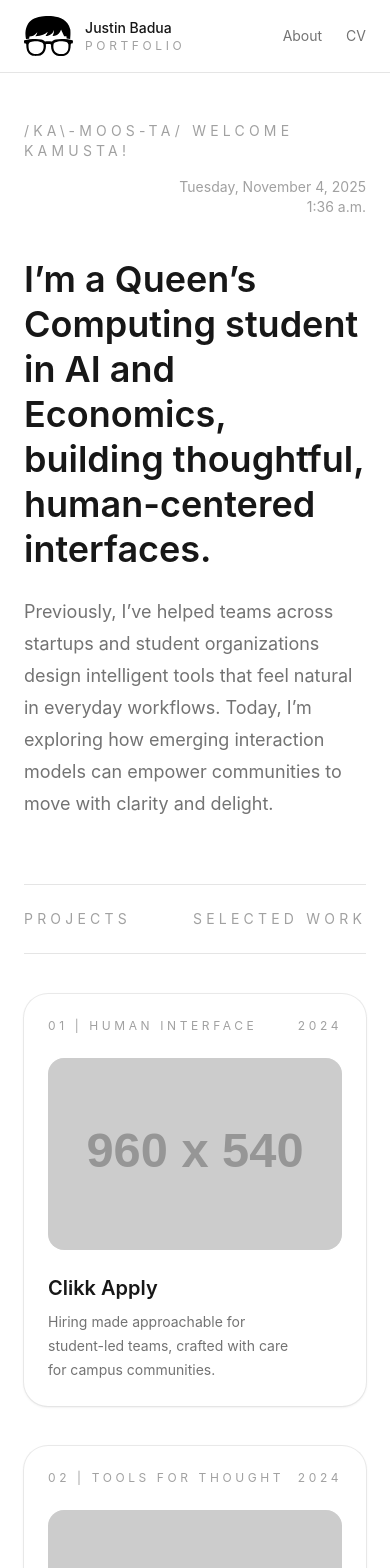
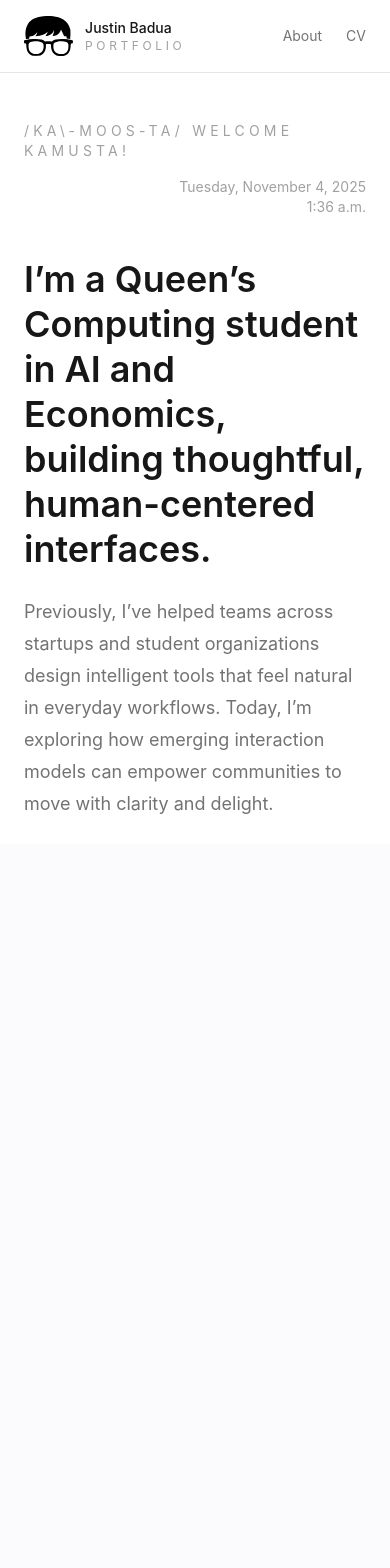
Before and after one commit to justinbaduaa/justin-badua-portfolio, a React (Vite) app: page / in a window 390 px wide. Shown: the top 1568 px of the page. After the commit the page ends 844 px from the top, so only its background shows below. Built offline with nearby package versions, Linux system fonts and the light colour scheme.

Commit message:
Refactor layout and styling for improved responsiveness and overflow handling. Updated AppLayout and Sidebar components to manage screen height and overflow properties. Adjusted ProjectCard and Home components for consistent spacing and layout. Enhanced global CSS to prevent horizontal overflow.

```diff
--- a/src/components/AppLayout.jsx
+++ b/src/components/AppLayout.jsx
@@ -3,10 +3,10 @@ import Sidebar from "./Sidebar.jsx";
 
 const AppLayout = () => {
   return (
-    <div className="min-h-screen bg-white text-neutral-900">
+    <div className="h-screen bg-white text-neutral-900 overflow-hidden">
       <Sidebar />
-      <div className="flex w-full flex-1 flex-col lg:ml-72">
-        <header className="flex items-center justify-between border-b border-neutral-200 px-6 py-4 lg:hidden">
+      <div className="flex h-screen w-full flex-1 flex-col lg:ml-72">
+        <header className="flex shrink-0 items-center justify-between border-b border-neutral-200 px-6 py-4 lg:hidden">
           <NavLink to="/" className="flex items-center gap-3">
             <img
               src="/JB-Glasses.svg"
@@ -44,7 +44,7 @@ const AppLayout = () => {
           </nav>
         </header>
 
-        <main className="flex-1 overflow-y-auto">
+        <main className="flex-1 overflow-y-auto overflow-x-hidden">
           <Outlet />
         </main>
       </div>
--- a/src/components/ProjectCard.jsx
+++ b/src/components/ProjectCard.jsx
@@ -12,7 +12,7 @@ const ProjectCard = ({
   return (
     <NavLink
       to={to}
-      className="group relative flex h-full flex-col overflow-hidden rounded-3xl bg-white p-6 shadow-sm ring-1 ring-neutral-200/80 transition duration-300 hover:-translate-y-1 hover:shadow-lg hover:ring-neutral-300"
+      className="group relative flex h-full flex-col rounded-3xl bg-white p-6 shadow-sm ring-1 ring-neutral-200/80 transition duration-300 hover:-translate-y-1 hover:shadow-lg hover:ring-neutral-300"
     >
       <div className="flex items-start justify-between text-xs uppercase tracking-[0.3em] text-neutral-400">
         <span>
@@ -37,9 +37,9 @@ const ProjectCard = ({
           )}
         </div>
 
-        <div className="space-y-2 text-neutral-600">
+        <div className="space-y-2">
           <h3 className="text-xl font-semibold text-neutral-900">{title}</h3>
-          <p className="max-w-[28ch] text-sm leading-6 text-neutral-500">
+          <p className="text-sm leading-6 text-neutral-500">
             {description}
           </p>
         </div>
--- a/src/components/Sidebar.jsx
+++ b/src/components/Sidebar.jsx
@@ -48,7 +48,7 @@ const linkBaseStyles =
 
 const Sidebar = () => {
   return (
-    <aside className="hidden h-screen w-72 shrink-0 border-r border-neutral-200 bg-white px-8 py-10 lg:fixed lg:left-0 lg:inset-y-0 lg:flex lg:flex-col lg:justify-between lg:overflow-y-auto">
+    <aside className="hidden h-screen w-72 shrink-0 border-r border-neutral-200 bg-white px-8 py-10 lg:fixed lg:left-0 lg:inset-y-0 lg:flex lg:flex-col lg:justify-between lg:overflow-hidden">
       <div className="space-y-10">
         <div className="space-y-4">
           <NavLink to="/" className="inline-block">
--- a/src/index.css
+++ b/src/index.css
@@ -9,7 +9,14 @@
   text-rendering: optimizeLegibility;
 }
 
+html,
 body {
   margin: 0;
+  padding: 0;
+  height: 100%;
+  overflow-x: hidden;
+}
+
+body {
   min-height: 100vh;
 }
--- a/src/pages/Home.jsx
+++ b/src/pages/Home.jsx
@@ -61,7 +61,7 @@ const Home = () => {
   }).format(currentTime);
 
   return (
-    <div className="min-h-screen bg-transparent px-6 pb-24 pt-12 text-neutral-900 sm:px-10 lg:px-16">
+    <div className="min-h-screen w-full bg-transparent px-6 pb-24 pt-12 text-neutral-900 sm:px-10 lg:px-16">
       <header className="mb-16 space-y-10">
         <div className="flex flex-col gap-4 text-neutral-500 lg:flex-row lg:items-center lg:justify-between">
           <p className="text-sm uppercase tracking-[0.3em] text-neutral-400">
@@ -92,7 +92,7 @@ const Home = () => {
           <span>Selected Work</span>
         </div>
 
-        <div className="grid gap-10 lg:grid-cols-2">
+        <div className="grid auto-rows-fr gap-10 lg:grid-cols-2">
           {projects.map((project) => (
             <ProjectCard key={project.title} {...project} />
           ))}
```
